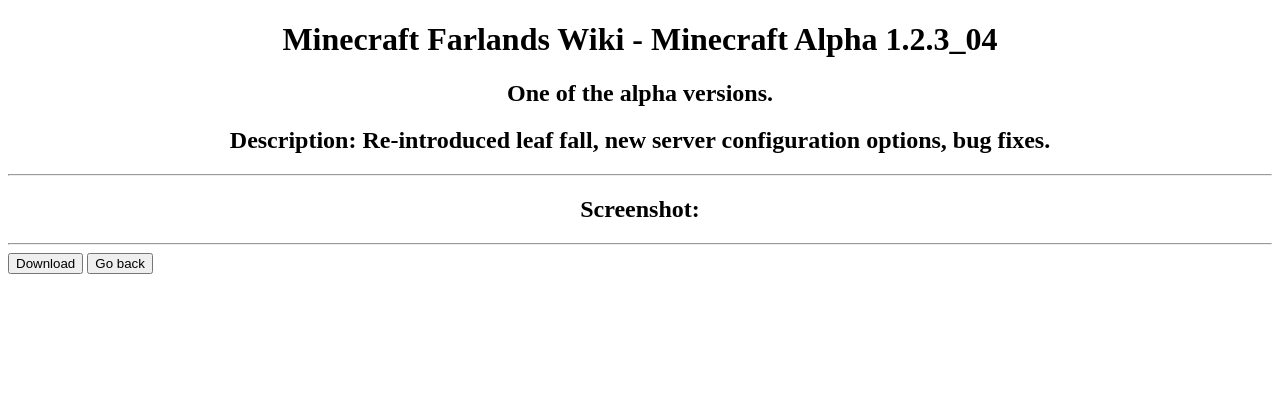
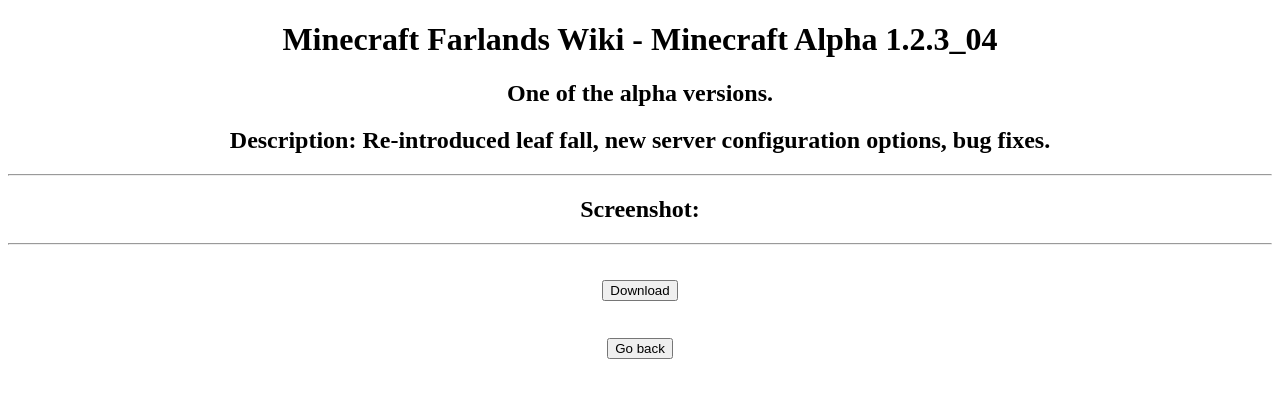
Before and after one commit to MinecraftFarlandsWiki/MinecraftFarlandsWiki.github.io, a plain HTML site: page alpha.html in a window 1280 px wide. Drawn offline with Linux system fonts and the light colour scheme.

Commit message:
Update alpha.html

```diff
--- a/alpha.html
+++ b/alpha.html
@@ -36,13 +36,20 @@
       </center>
       </h2>
     <hr>
+    <center>
+      <h1>
       <button>
         Download
       </button>
+      </h1>
+    </center>
+    <center>
+      <h1>
       <a href="index.html">
         <button>
           Go back
         </button>
       </a>
+      </h1>
   </body>
 </html>
```
Lines whose indentation alone changed are shown as unchanged.
